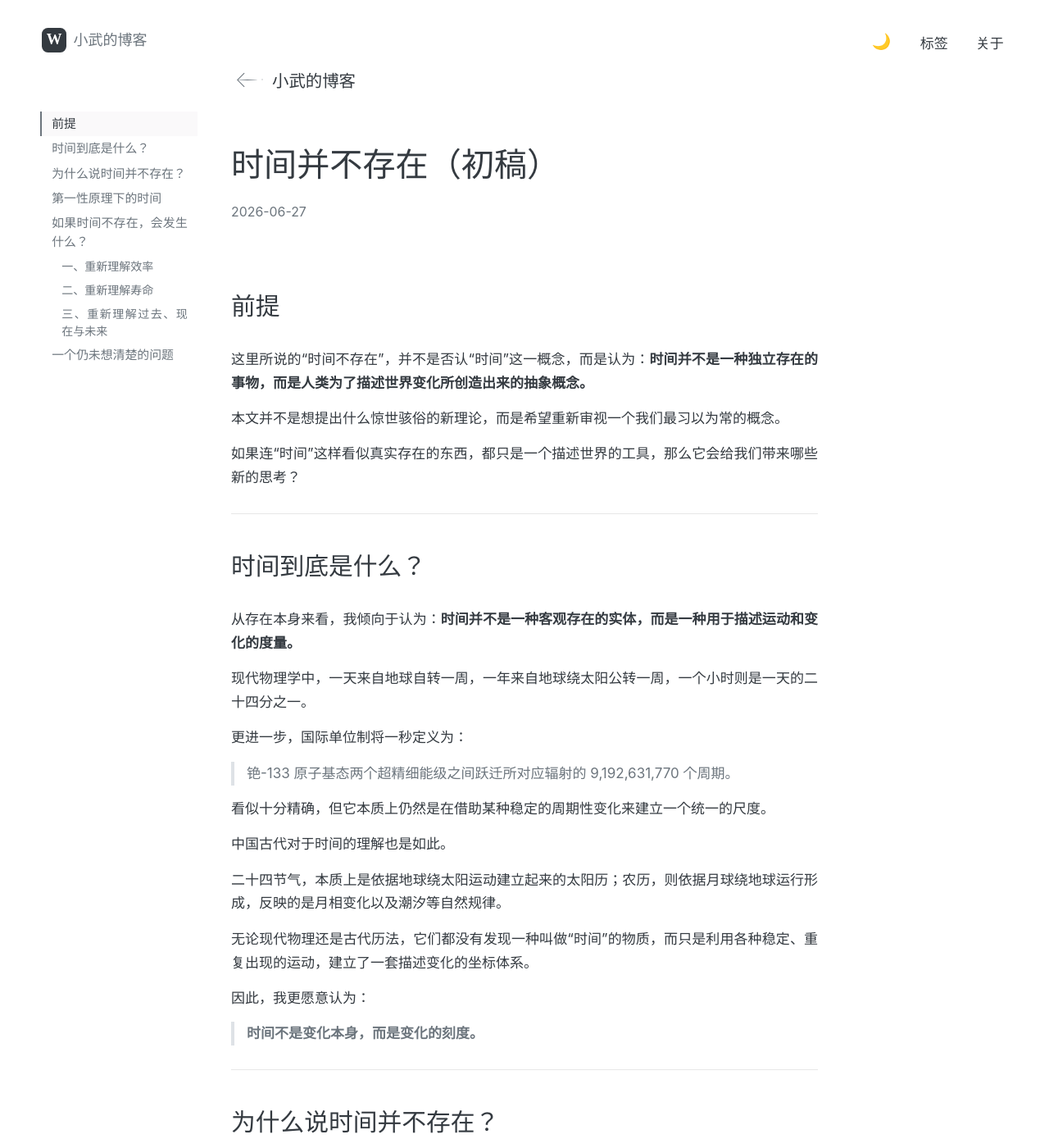
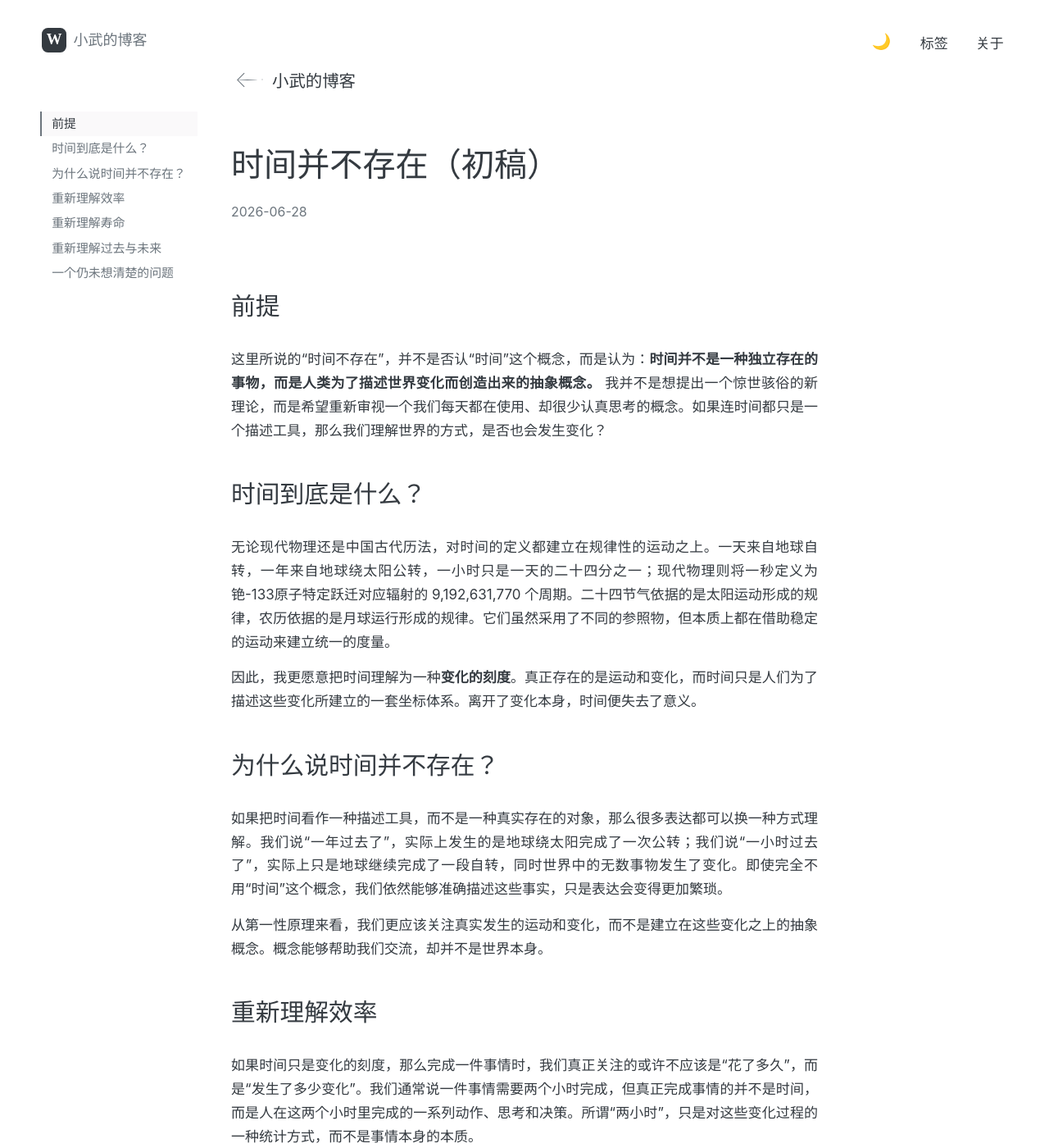
Before and after one commit to XianwuLin/xianwulin.github.io, a Jekyll site: the page built from _posts/2026-06-28-time-is-not-exists.md, in a window 1280 px wide and 1400 px high. Shown: the whole window at 82% size. Built offline with Jekyll 4.4.1, drawn with Linux system fonts in a browser that asks for light colours; comment, search, counter and statistics services are not loaded; some of the changed text lies outside the part shown.

Commit message:
update post

```diff
--- a/_posts/2026-06-28-time-is-not-exists.md
+++ b/_posts/2026-06-28-time-is-not-exists.md
@@ -1,175 +1,48 @@
 ---
 layout: post
 title: "时间并不存在（初稿）"
-date: 2026-06-27
+date: 2026-06-28
 categories: Philosophy
 ---
 
 ## 前提
 
-这里所说的“时间不存在”，并不是否认“时间”这一概念，而是认为：**时间并不是一种独立存在的事物，而是人类为了描述世界变化所创造出来的抽象概念。**
-
-本文并不是想提出什么惊世骇俗的新理论，而是希望重新审视一个我们最习以为常的概念。
-
-如果连“时间”这样看似真实存在的东西，都只是一个描述世界的工具，那么它会给我们带来哪些新的思考？
-
----
+这里所说的“时间不存在”，并不是否认“时间”这个概念，而是认为：**时间并不是一种独立存在的事物，而是人类为了描述世界变化而创造出来的抽象概念。** 我并不是想提出一个惊世骇俗的新理论，而是希望重新审视一个我们每天都在使用、却很少认真思考的概念。如果连时间都只是一个描述工具，那么我们理解世界的方式，是否也会发生变化？
 
 ## 时间到底是什么？
 
-从存在本身来看，我倾向于认为：**时间并不是一种客观存在的实体，而是一种用于描述运动和变化的度量。**
+无论现代物理还是中国古代历法，对时间的定义都建立在规律性的运动之上。一天来自地球自转，一年来自地球绕太阳公转，一小时只是一天的二十四分之一；现代物理则将一秒定义为铯-133原子特定跃迁对应辐射的 9,192,631,770 个周期。二十四节气依据的是太阳运动形成的规律，农历依据的是月球运行形成的规律。它们虽然采用了不同的参照物，但本质上都在借助稳定的运动来建立统一的度量。
 
-现代物理学中，一天来自地球自转一周，一年来自地球绕太阳公转一周，一个小时则是一天的二十四分之一。
-
-更进一步，国际单位制将一秒定义为：
-
-> 铯-133 原子基态两个超精细能级之间跃迁所对应辐射的 9,192,631,770 个周期。
-
-看似十分精确，但它本质上仍然是在借助某种稳定的周期性变化来建立一个统一的尺度。
-
-中国古代对于时间的理解也是如此。
-
-二十四节气，本质上是依据地球绕太阳运动建立起来的太阳历；农历，则依据月球绕地球运行形成，反映的是月相变化以及潮汐等自然规律。
-
-无论现代物理还是古代历法，它们都没有发现一种叫做“时间”的物质，而只是利用各种稳定、重复出现的运动，建立了一套描述变化的坐标体系。
-
-因此，我更愿意认为：
-
-> **时间不是变化本身，而是变化的刻度。**
-
----
+因此，我更愿意把时间理解为一种**变化的刻度**。真正存在的是运动和变化，而时间只是人们为了描述这些变化所建立的一套坐标体系。离开了变化本身，时间便失去了意义。
 
 ## 为什么说时间并不存在？
 
-如果把前面的讨论继续向前推进，就会发现：
+如果把时间看作一种描述工具，而不是一种真实存在的对象，那么很多表达都可以换一种方式理解。我们说“一年过去了”，实际上发生的是地球绕太阳完成了一次公转；我们说“一小时过去了”，实际上只是地球继续完成了一段自转，同时世界中的无数事物发生了变化。即使完全不用“时间”这个概念，我们依然能够准确描述这些事实，只是表达会变得更加繁琐。
 
-我们平时说“一年过去了”，其实真正发生的是——**地球绕太阳完成了一圈公转。**
+从第一性原理来看，我们更应该关注真实发生的运动和变化，而不是建立在这些变化之上的抽象概念。概念能够帮助我们交流，却并不是世界本身。
 
-我们说“一小时过去了”，真正发生的是——**地球继续完成了对应角度的自转，同时无数事物发生了变化。**
+## 重新理解效率
 
-所谓的“时间”，只是我们给这些变化贴上的统一标签。
+如果时间只是变化的刻度，那么完成一件事情时，我们真正关注的或许不应该是“花了多久”，而是“发生了多少变化”。我们通常说一件事情需要两个小时完成，但真正完成事情的并不是时间，而是人在这两个小时里完成的一系列动作、思考和决策。所谓“两小时”，只是对这些变化过程的一种统计方式，而不是事情本身的本质。
 
-换句话说，如果完全不用“时间”这个词，我们仍然能够描述世界。
+因此，衡量效率时，与其关注时间，不如关注单位变化能够创造多少价值，以及完成这些变化所需要投入的资源。
 
-例如，不说“一年”，而说：
+## 重新理解寿命
 
-> 地球绕太阳运行了一圈。
+同样的思路也可以用于理解生命。我们习惯说一个人活七十岁、八十岁，但生命真正依赖的，并不是某个叫做“时间”的东西，而是身体持续进行的新陈代谢、细胞修复和各种生命活动。当这些变化能够持续进行时，生命便得以延续；当这些变化停止时，生命便宣告结束。
 
-虽然表达更麻烦，但并不会影响事实本身。
+佛经中提到“寿者相”，如果寿命本身只是一个人为建立的概念，那么真正值得关注的，也许不是还能活多少年，而是生命系统是否仍然保持健康、稳定的运行状态。
 
-因此，真正存在的是运动、变化和因果，而不是时间本身。
+## 重新理解过去与未来
 
----
+如果时间只是描述变化的工具，那么过去、现在和未来的区别，也许并不像我们想象得那样重要。古人的生活与今天不同，并不是因为“时间”改变了一切，而是因为他们拥有不同的环境、资源和因缘条件。未来同样如此，它只是另一组尚未发生的变化。
 
-## 第一性原理下的时间
-
-按照第一性原理的思考方式，我们应该尽可能回到最基础的事实，而不是停留在概念之上。
-
-时间，就是一个典型的抽象概念。
-
-例如，我们经常说：
-
-> 这件事情需要两个小时。
-
-但真正发生的是什么？
-
-其实不是“时间”让事情完成了，而是：
-
-- 人完成了一系列动作；
-- 消耗了一定的体力和脑力；
-- 环境发生了一系列变化；
-- 最终完成了任务。
-
-也就是说：
-
-**真正付出的是运动、变化和能量，而不是时间。**
-
-时间只是我们用来记录这一切变化的刻度。
-
-从这个角度来看，我们平时的因果关系或许是倒置的。
-
-并不是事情花掉了时间，而是事情本身包含了那么多变化，因此我们才用“两个小时”去描述它。
-
----
-
-## 如果时间不存在，会发生什么？
-
-如果把“时间”看成一种描述工具，而不是一种真实存在的东西，那么很多问题都会出现新的理解。
-
-### 一、重新理解效率
-
-我们总喜欢问：
-
-> 这件事情需要多久？
-
-但也许更应该问的是：
-
-> 完成它究竟需要发生多少变化？
-
-真正值得关注的，不是时间，而是：
-
-- 做了多少工作；
-- 消耗了多少资源；
-- 每一步是否高效。
-
-效率，本质上是单位变化产生的价值，而不仅仅是单位时间。
-
----
-
-### 二、重新理解寿命
-
-人们常说：
-
-> 活七十岁、八十岁。
-
-如果时间只是一个刻度，那么所谓寿命，其实描述的是：
-
-生命系统能够持续维持正常运行多久。
-
-真正决定寿命的，不是“时间”本身，而是身体内部无数细胞不断修复、代谢、更新的过程。
-
-生命结束，并不是因为“时间到了”，而是维持生命的变化停止了。
-
-这让我想到佛经中所说的“寿者相”。
-
-如果寿命本身只是一个概念，那么我们真正应该关注的，也许不是还能活多少年，而是身体是否仍然保持着健康而持续的运行状态。
-
----
-
-### 三、重新理解过去、现在与未来
-
-我们常常羡慕古人，或者期待未来。
-
-但如果时间只是描述变化的工具，那么真正决定生活的，并不是时代，而是因缘和条件。
-
-古人生活在属于他们的因果条件中。
-
-我们生活在属于自己的因果条件中。
-
-未来的人，也只是拥有不同的条件而已。
-
-真正值得关注的，不是时间流逝，而是当下正在发生的变化，以及我们正在创造怎样的因。
-
----
+因此，与其羡慕过去或期待未来，不如关注当下正在发生的变化，以及自己正在创造怎样的因。真正决定结果的，是因果关系，而不是时间本身。
 
 ## 一个仍未想清楚的问题
 
-不过，这种思考也带来了新的问题。
+这种思考也让我产生了新的疑问，例如经济学中的利率。通常我们说，把钱投入一年之后能够获得多少收益，其中“一年”似乎是不可缺少的变量。如果时间只是一个概念，那么利率真正描述的是什么？是否可以理解为，资金进入生产活动之后，经历了一系列资源配置、商品交换和价值创造，最终形成了新的财富，而“一年”只是统计这一过程所采用的一种尺度？
 
-例如经济学中的利率。
-
-通常我们会说：
-
-> 一年之后可以获得多少收益。
-
-如果抛开“时间”这个概念，那么利率到底意味着什么？
-
-也许，它真正描述的是：
-
-资金进入生产活动之后，引发了一系列资源配置、商品交换、价值创造，最终形成新的财富。
-
-那么，“一年”究竟只是统计这个过程的一种尺度，还是利率本身就依赖于时间这一概念？
-
-这个问题，我目前还没有想清楚，还在继续思考。
+对于这个问题，我目前还没有形成成熟的答案，还在继续思考。
 
 未完待续。。。
```
